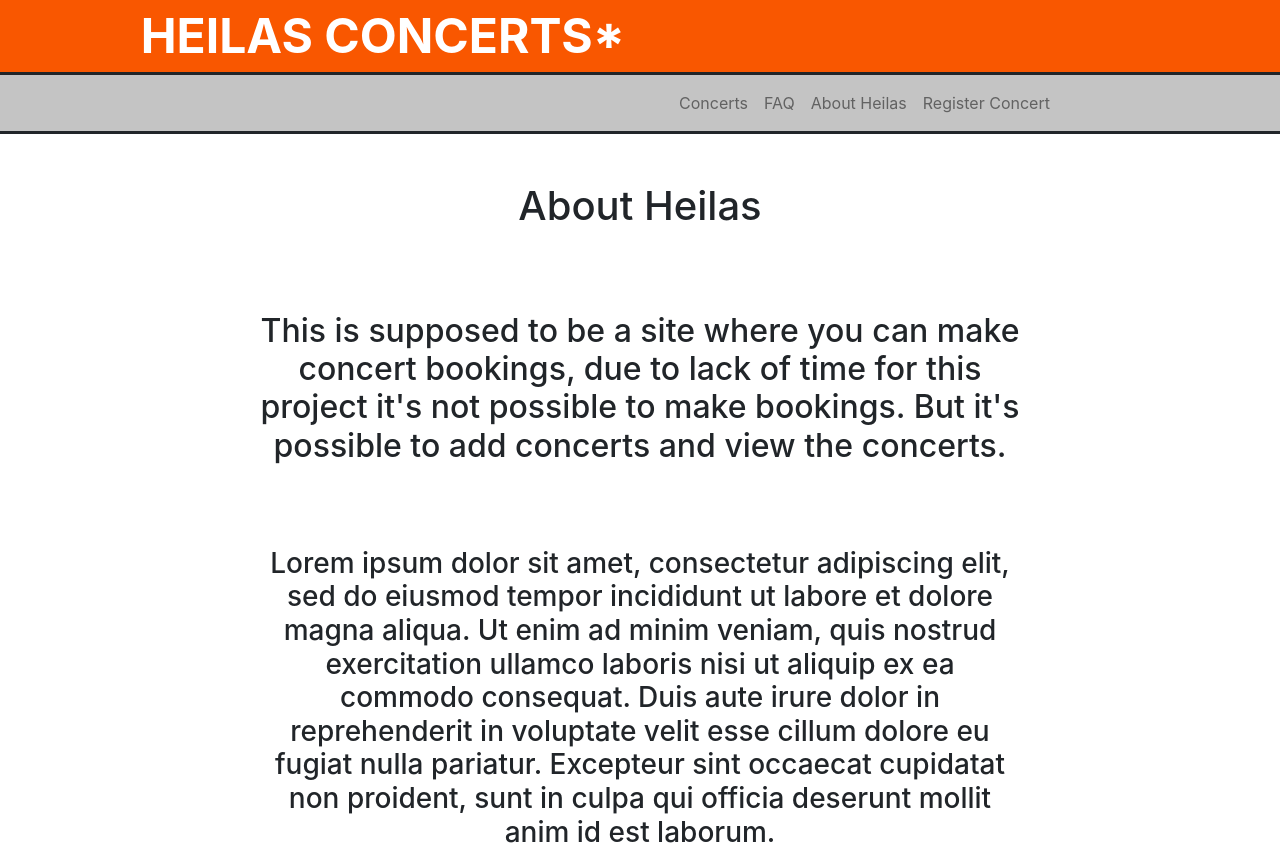
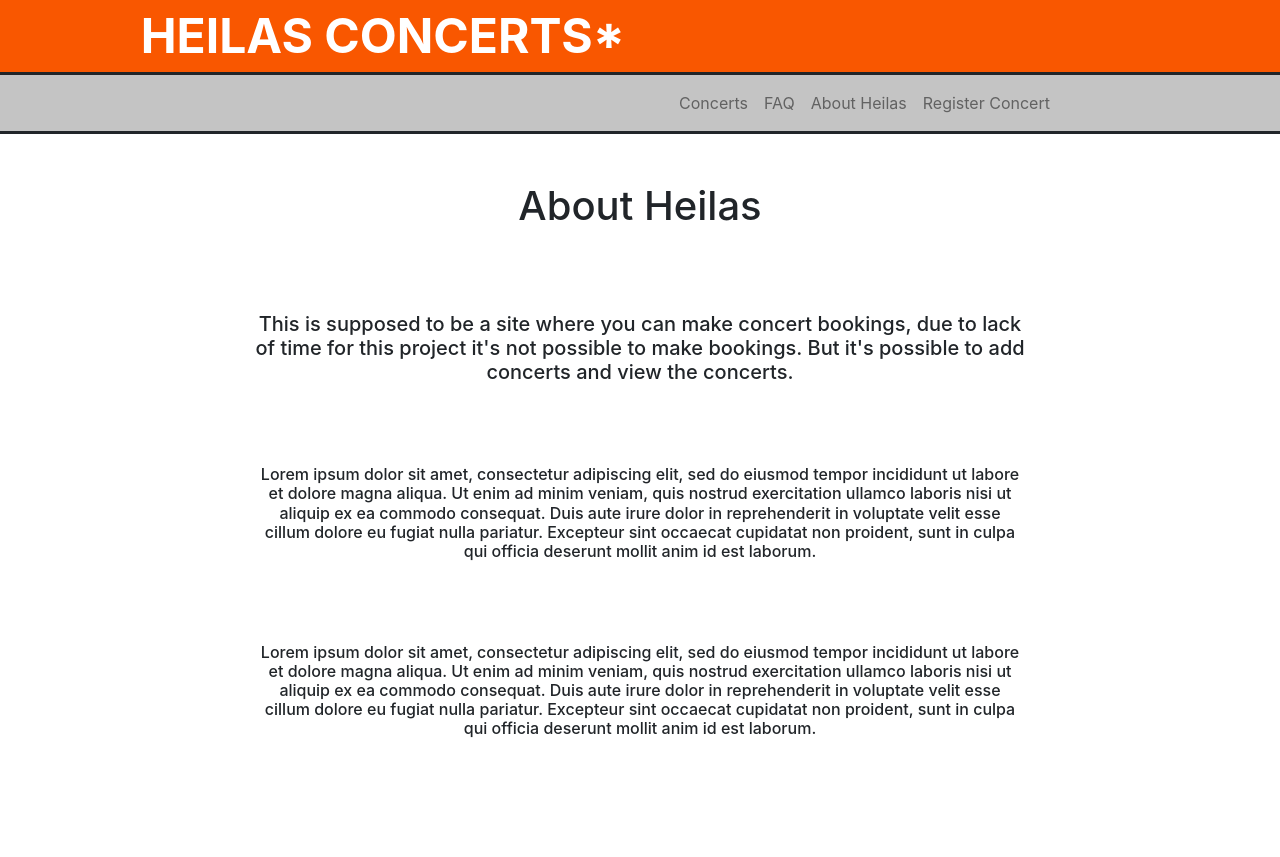
Before and after one commit to niCognition/Heilas-Conserts, a Next.js app in the folder heilas-conserts/: page /about in a window 1280 px wide. After the commit the page ends 800 px from the top, so only its background shows below. Built offline with nearby package versions, Linux system fonts and the light colour scheme.

Commit message:
dateformat

```diff
--- a/heilas-conserts/components/concertinfoboxcomponent.js
+++ b/heilas-conserts/components/concertinfoboxcomponent.js
@@ -17,7 +17,7 @@ const ConcertInfo = (props) => {
                 </Col>
                 <Col className={styles.infobox} xs={12} md={4}>
                     <h5><b>Date:</b> {props.date}</h5>
-                    <h5><b>Time:</b> {props.date}</h5>
+                    <h5><b>Time:</b> {props.time}</h5>
                     <h5><b>Stage:</b> {props.stage}</h5>
                     <h5><b>Age Limit:</b> {props.age}</h5>
                     <h5><b>Price:</b> {props.price}</h5>
--- a/heilas-conserts/components/singleconcertcomponent.js
+++ b/heilas-conserts/components/singleconcertcomponent.js
@@ -20,6 +20,7 @@ const ConcertCard = (props) => {
                             <h1>{props.name}</h1>
                             <h6><b>{props.stage}</b></h6>
                             <h2>{props.date}</h2>
+                            <h6>{props.time}</h6>
                         </Col>
                     </Row>
                 </Container>
--- a/heilas-conserts/components/singleconcertcomponent.module.css
+++ b/heilas-conserts/components/singleconcertcomponent.module.css
@@ -2,9 +2,8 @@
 
 .cardtext {
 
-
+    padding-left: 10px;
     background: #fff;
-    padding: 5px;
     cursor: pointer;
 }
 
--- a/heilas-conserts/package.json
+++ b/heilas-conserts/package.json
@@ -10,6 +10,7 @@
   "dependencies": {
     "axios": "^0.21.1",
     "bootstrap": "^4.6.0",
+    "moment": "^2.29.1",
     "next": "^10.0.6",
     "react": "^17.0.1",
     "react-bootstrap": "^1.4.3",
--- a/heilas-conserts/pages/FAQ.js
+++ b/heilas-conserts/pages/FAQ.js
@@ -20,7 +20,7 @@ export default function FAQ() {
                     <Col className={styles.title}>
                         <h1>FAQ</h1>
                         <br/>
-                        <h2>
+                        <h5>
                             Lorem ipsum dolor sit amet, consectetur adipiscing elit,
                             sed do eiusmod tempor incididunt ut labore et dolore magna aliqua.
                             Ut enim ad minim veniam,
@@ -28,7 +28,7 @@ export default function FAQ() {
                             Duis aute irure dolor in reprehenderit in voluptate velit esse cillum dolore eu fugiat nulla pariatur.
                             Excepteur sint occaecat cupidatat non proident,
                             sunt in culpa qui officia deserunt mollit anim id est laborum.
-                        </h2>
+                        </h5>
                     </Col>
                 </Row>
             </Container>
--- a/heilas-conserts/pages/[concert].js
+++ b/heilas-conserts/pages/[concert].js
@@ -1,5 +1,6 @@
 import { useRouter } from 'next/router';
 import Head from 'next/head';
+import moment from 'moment';
 
 import React from 'react';
 import { Container, Row, Col, Image, Card } from 'react-bootstrap';
@@ -37,7 +38,8 @@ function Concert({ concerts, error }) {
             <Container className={styles.grid}>
                 <ConcertInfo
                     img={concert[0].bandImageUrl}
-                    date={concert[0].dateTime}
+                    date={moment(concert[0].dateTime).format('DD MMM YYYY')}
+                    time={moment(concert[0].dateTime).format('HH:mm')}
                     stage={concert[0].stage}
                     age={concert[0].ageLimit}
                     name={concert[0].bandName}
--- a/heilas-conserts/pages/about.js
+++ b/heilas-conserts/pages/about.js
@@ -20,13 +20,13 @@ export default function About() {
                     <Col className={styles.title}>
                         <h1>About Heilas</h1>
                         <br/>
-                        <h2>
+                        <h5>
                             This is supposed to be a site where you can make concert bookings,
                             due to lack of time for this project it's not possible to make bookings.
                             But it's possible to add concerts and view the concerts.
-                        </h2>
+                        </h5>
                         <br/>
-                        <h3>
+                        <h6>
                             Lorem ipsum dolor sit amet, consectetur adipiscing elit,
                             sed do eiusmod tempor incididunt ut labore et dolore magna aliqua.
                             Ut enim ad minim veniam,
@@ -34,7 +34,17 @@ export default function About() {
                             Duis aute irure dolor in reprehenderit in voluptate velit esse cillum dolore eu fugiat nulla pariatur.
                             Excepteur sint occaecat cupidatat non proident,
                             sunt in culpa qui officia deserunt mollit anim id est laborum.
-                        </h3>
+                        </h6>
+                        <br/>
+                        <h6>
+                            Lorem ipsum dolor sit amet, consectetur adipiscing elit,
+                            sed do eiusmod tempor incididunt ut labore et dolore magna aliqua.
+                            Ut enim ad minim veniam,
+                            quis nostrud exercitation ullamco laboris nisi ut aliquip ex ea commodo consequat.
+                            Duis aute irure dolor in reprehenderit in voluptate velit esse cillum dolore eu fugiat nulla pariatur.
+                            Excepteur sint occaecat cupidatat non proident,
+                            sunt in culpa qui officia deserunt mollit anim id est laborum.
+                        </h6>
                     </Col>
                 </Row>
             </Container>
```
Also changed, not shown: heilas-conserts/pages/index.js (+10 -1 lines), 1 other file (tests, documents, lock files or other folders).
